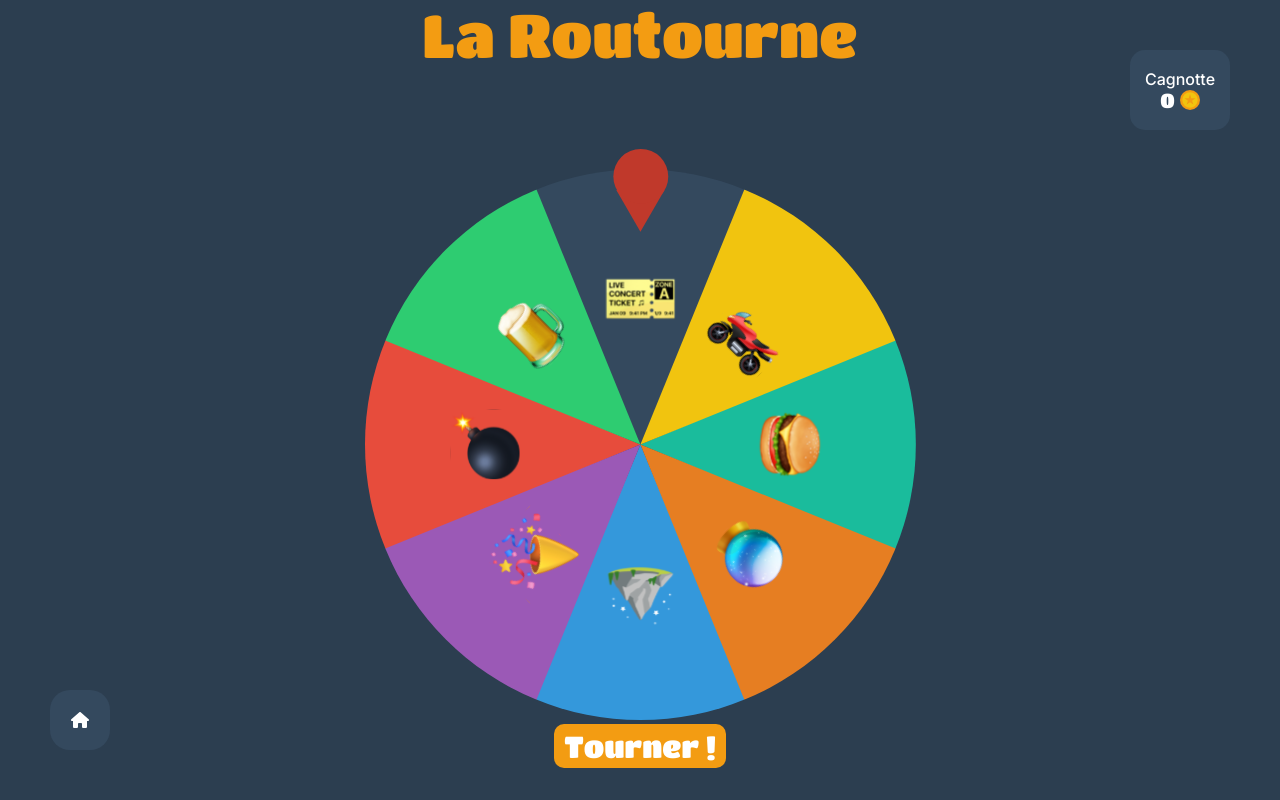
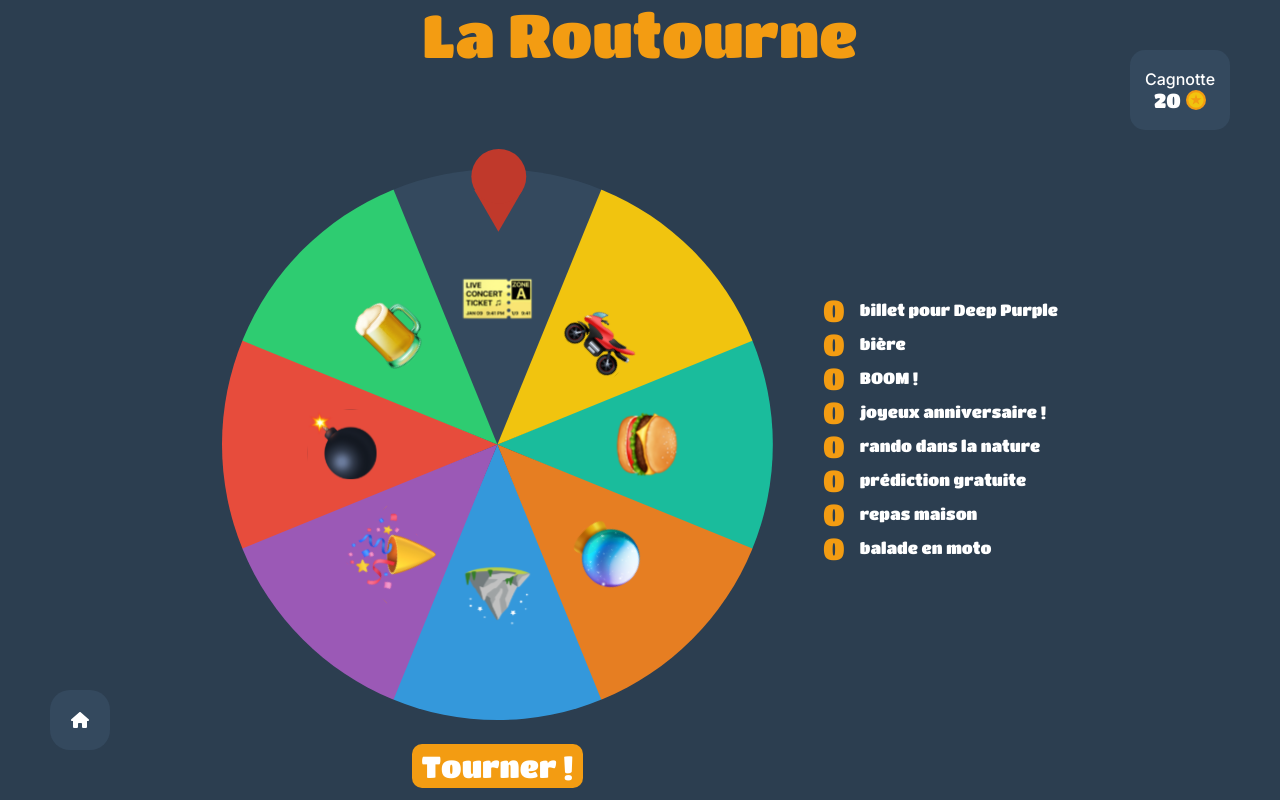
Before and after one commit to Okuspo/ReactQuizz, a React (Create React App) app: page /prizewheel in a window 1280 px wide. Built offline with nearby package versions, Linux system fonts and the light colour scheme.

Commit message:
PrizeWheel component done

```diff
--- a/src/App.jsx
+++ b/src/App.jsx
@@ -9,7 +9,7 @@ import QuizzPage from './pages/QuizzPage'
 import { questions } from './database/questions'
 
 function App () {
-  const [coins, setCoins] = useState(0)
+  const [coins, setCoins] = useState(20)
   const [progress, setProgress] = useState({
     count: questions.length,
     answers: []
--- a/src/components/QuestionTypes/BlindTest.jsx
+++ b/src/components/QuestionTypes/BlindTest.jsx
@@ -23,7 +23,8 @@ const BlindTest = ({ setSaveGame, progress, setProgress, question, coins, setCoi
   const [input, setInput] = useState('')
   const [isPlaying, setisPlaying] = useState(false)
 
-  function handleClick () {
+  function handleSubmit (e) {
+    e.preventDefault()
     setSaveGame(idInt + 1)
     let addedCoin
     const newProgressAnswers = progress.answers
@@ -63,10 +64,10 @@ const BlindTest = ({ setSaveGame, progress, setProgress, question, coins, setCoi
           {isPlaying && <FontAwesomeIcon className='player-button-icon' icon={faPause}/>}
         </button>
       </div>
-      <div className="controls-container">
+      <form className="controls-container" onSubmit={handleSubmit}>
         <input className='text-input' type='text' value={input} onInput={e => setInput(e.target.value)}></input>
-        <button className='btn-check' onClick={handleClick}><FontAwesomeIcon icon={faCheck}/></button>
-      </div>
+        <button className='btn-check' type='submit'><FontAwesomeIcon icon={faCheck}/></button>
+      </form>
     </div>
   )
 }
--- a/src/components/QuestionTypes/Text.jsx
+++ b/src/components/QuestionTypes/Text.jsx
@@ -19,7 +19,8 @@ const Text = ({ setSaveGame, progress, setProgress, question, coins, setCoins, l
     setSaveGame: PropTypes.func
   }
 
-  function handleClick () {
+  function handleSubmit (e) {
+    e.preventDefault()
     setSaveGame(idInt + 1)
     let addedCoin
     const newProgressAnswers = progress.answers
@@ -50,10 +51,10 @@ const Text = ({ setSaveGame, progress, setProgress, question, coins, setCoins, l
       <div className="question-container">
         {question.content}
       </div>
-      <div className="controls-container">
+      <form className="controls-container" onSubmit={handleSubmit}>
         <input className='text-input' type='text' value={input} onInput={ e => setInput(e.target.value)}></input>
-        <button className='btn-check' onClick={handleClick}><FontAwesomeIcon icon={faCheck} /></button>
-      </div>
+        <button className='btn-check' type='submit'><FontAwesomeIcon icon={faCheck} /></button>
+      </form>
     </div>
   )
 }
--- a/src/pages/PrizeWheel.jsx
+++ b/src/pages/PrizeWheel.jsx
@@ -4,6 +4,50 @@ import Pot from '../components/Pot'
 import HomeButton from '../components/HomeButton'
 import Wheel from '../assets/wheel_2.svg'
 import Pin from '../assets/pin_2.svg'
+import { v4 } from 'uuid'
+
+const prizePool = [
+  {
+    prize: 'ticket',
+    quantity: 0,
+    content: 'billet pour Deep Purple'
+  },
+  {
+    prize: 'beer',
+    quantity: 0,
+    content: 'bière'
+  },
+  {
+    prize: 'bomb',
+    quantity: 0,
+    content: 'BOOM !'
+  },
+  {
+    prize: 'tada',
+    quantity: 0,
+    content: 'joyeux anniversaire !'
+  },
+  {
+    prize: 'hike',
+    quantity: 0,
+    content: 'rando dans la nature'
+  },
+  {
+    prize: 'ball',
+    quantity: 0,
+    content: 'prédiction gratuite'
+  },
+  {
+    prize: 'burger',
+    quantity: 0,
+    content: 'repas maison'
+  },
+  {
+    prize: 'bike',
+    quantity: 0,
+    content: 'balade en moto'
+  }
+]
 
 const PrizeWheel = ({ coins, setCoins }) => {
   PrizeWheel.propTypes = {
@@ -15,59 +59,80 @@ const PrizeWheel = ({ coins, setCoins }) => {
     const wheelPositions = 8
     const spinNumber = Math.floor(Math.random() * wheelPositions)
     const additionalTurns = Math.floor((Math.random() * 10) + 1)
-    return (spinNumber * (360 / wheelPositions) + (additionalTurns * 360)).toString()
+    return (spinNumber * (360 / wheelPositions) + (additionalTurns * 360))
   }
 
-  function computeOscillationIteration (spins) {
-    return (spins / 45) - 1
+  function computeOscillationIteration (wheelSpin) {
+    return (wheelSpin / 45) - 1
   }
 
-  function computeOscillationSpeed (spins) {
-    return 4 / (spins / 45)
+  function computeOscillationSpeed (animationTimer, wheelSpin) {
+    return (animationTimer / 1000) / (wheelSpin / 45)
   }
 
-  const firstSpin = spinWheel()
-  const [wheelEndPos, setWheelEndPos] = useState(firstSpin)
-  const [oscillationIteration, setOscillationIteration] = useState(computeOscillationIteration(firstSpin))
-  const [oscillationSpeed, setOscillationSpeed] = useState(computeOscillationSpeed(firstSpin))
+  const [wheelEndPos, setWheelEndPos] = useState(0)
+  const [oscillationIteration, setOscillationIteration] = useState(0)
+  const [oscillationSpeed, setOscillationSpeed] = useState(0)
   const [jackpotWon, setJackpotWon] = useState(false)
   const [isAnimationPlaying, setIsAnimationPlaying] = useState(false)
+  const [prizesWon, setPrizesWon] = useState(prizePool)
+
+  function computePrizeIndex (wheelSpin) {
+    switch (wheelSpin % 360) {
+      case 0: return 0
+      case 45: return 1
+      case 90: return 2
+      case 135: return 3
+      case 180: return 4
+      case 225: return 5
+      case 270: return 6
+      case 315: return 7
+    }
+  }
+
+  function storePrizes (index) {
+    const newPrizesWon = prizesWon
+    newPrizesWon[index].quantity += 1
+    setPrizesWon(newPrizesWon)
+  }
 
   function handleClick () {
     if (isAnimationPlaying) return
 
+    const wheel = document.querySelector('.wheel')
+    const spinBtn = document.querySelector('.btn-wheel')
+    const pin = document.querySelector('.pin')
+
     if (coins > 0) {
-      // Generate a number of spins
-      let spins = spinWheel()
-      // Consume 1 coin to spin the wheel
+      let wheelSpin = spinWheel()
+      if (jackpotWon && wheelSpin % 360 === 0) {
+        console.log('jackpot avoided')
+        wheelSpin += [45, -45][Math.round((Math.random()))]
+      }
+      if (coins === 1 && !jackpotWon) wheelSpin = 2520
+      if (wheelSpin % 360 === 0) setJackpotWon(true)
+      const pinAnimationTimer = 4000
+      const wheelAnimationTimer = 5000
       setCoins(coins - 1)
-      const wheel = document.querySelector('.wheel')
-      const spinBtn = document.querySelector('.btn-wheel')
-      const pin = document.querySelector('.pin')
+      setIsAnimationPlaying(true)
+      setWheelEndPos(wheelSpin)
+      setOscillationSpeed(computeOscillationSpeed(pinAnimationTimer, wheelSpin))
+      setOscillationIteration(computeOscillationIteration(wheelSpin))
+
       wheel.classList.add('spinning')
       spinBtn.classList.add('btn-inactive')
       pin.classList.add('oscillate')
-      setIsAnimationPlaying(true)
 
       setTimeout(() => {
         pin.classList.remove('oscillate')
-        setOscillationSpeed(computeOscillationSpeed(spins))
-      }, 4000)
+      }, pinAnimationTimer)
 
       setTimeout(() => {
         wheel.classList.remove('spinning')
         spinBtn.classList.remove('btn-inactive')
-
-        // Disables the cheat to give jackpot on last spin if already won
-        if (spins % 360 === 0) setJackpotWon(true)
-
-        // Rigs the prize wheel to give jackpot on last spin
-        if (coins === 2 && !jackpotWon) spins = 2520
-
-        setWheelEndPos(spins)
-        setOscillationIteration(computeOscillationIteration(spins))
+        storePrizes(computePrizeIndex(wheelSpin))
         setIsAnimationPlaying(false)
-      }, 5000)
+      }, wheelAnimationTimer)
     }
   }
 
@@ -79,14 +144,21 @@ const PrizeWheel = ({ coins, setCoins }) => {
     '--oscillationIteration': `${oscillationIteration}`
   }
   return (
-    <div className='prize-wheel'>
+    <div className='prize-wheel-page'>
       <h1>La Routourne</h1>
       {<Pot coins={coins}/>}
-      <div className="wheel-container">
-        <img className='pin' style= {pinStyle} src={Pin} alt='pin' />
-        <img className='wheel' style={wheelStyle} src={Wheel} alt='wheel'/>
+
+      <div className="prize-wheel-container">
+
+        <div className="wheel-wrapper">
+          <div className="wheel-container">
+            <img className='pin' style= {pinStyle} src={Pin} alt='pin' />
+            <img className='wheel' style={wheelStyle} src={Wheel} alt='wheel'/>
+          </div>
+          <button className='btn-wheel' onClick={handleClick}>Tourner !</button>
+        </div>
+        <ul className="prizes-won">{ prizesWon.map(prize => { return <li className='prize-line' key={v4()}><span className='prize-quantity'>{prize.quantity}</span><span className='prize-content'>{prize.content}</span></li> }) }</ul>
       </div>
-      <button className='btn-wheel' onClick={handleClick}>Tourner !</button>
       <HomeButton />
     </div>
   )
--- a/src/sass/components/_typeBlindTest.scss
+++ b/src/sass/components/_typeBlindTest.scss
@@ -25,3 +25,7 @@
 .player-button-icon {
   font-size: 40px;
 }
+
+.btn-check {
+  cursor: pointer;
+}
--- a/src/sass/layout/_prizewheel.scss
+++ b/src/sass/layout/_prizewheel.scss
@@ -1,7 +1,21 @@
 @use '../abstract/' as a;
-.prize-wheel {
+
+.prize-wheel-page {
   @include a.flex-center;
   flex-direction: column;
+}
+
+.prize-wheel-container {
+  @include a.flex-center;
+}
+
+.wheel-wrapper {
+  @include a.flex-center;
+  flex-direction: column;
+}
+
+.prizes-won {
+  margin-left: 50px;
 }
 
 .wheel-container {
@@ -24,7 +38,26 @@
   font-family: 'Titan One', sans-serif;
   border-radius: 10px;
   padding: 5px 10px;
+  cursor: pointer;
+  margin-top: 20px;
 }
+
+.prize-line {
+  display: flex;
+  align-items: center;
+}
+
+.prize-quantity {
+  font-family: 'Titan One', sans-serif;
+  color: a.$dyellow;
+  font-size: 30px;
+  margin-right: .5em;
+}
+
+.prize-content {
+  font-family: 'Titan One', sans-serif;
+}
+
 
 .btn-inactive {
   background-color: a.$dgrey;
@@ -50,21 +83,6 @@
 
 }
 
-/* @keyframes spin {
-  0% {
-    transform: rotate(0deg);
-  }
-  30% {
-    transform: rotate(var(--spinEnd));
-  }
-  75% {
-    transform: rotate(var(--spinEnd));
-  }
-  100% {
-    transform: rotate(0deg);
-  }
-} */
-
 @keyframes oscillate {
   0% {
     transform: rotate(0deg);
```
Also changed, not shown: src/components/PrizesWon.jsx (deleted, +0 -46 lines), src/components/navigation/handleNavigation.js (deleted, +0 -11 lines).
